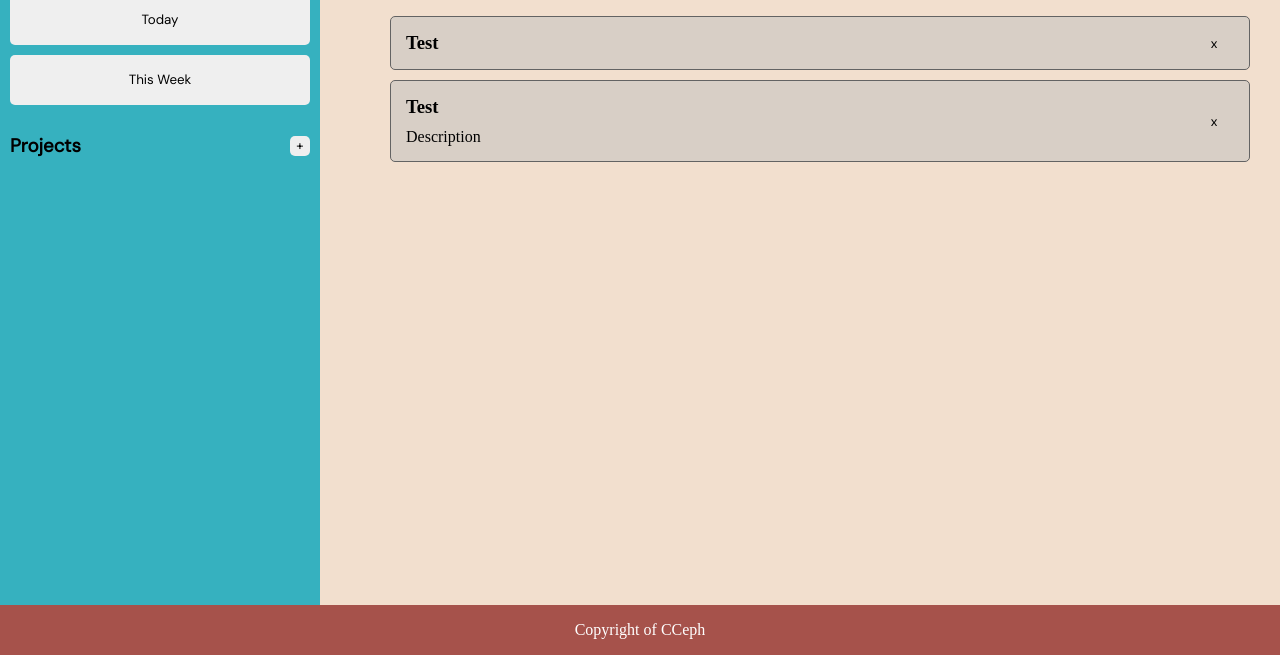
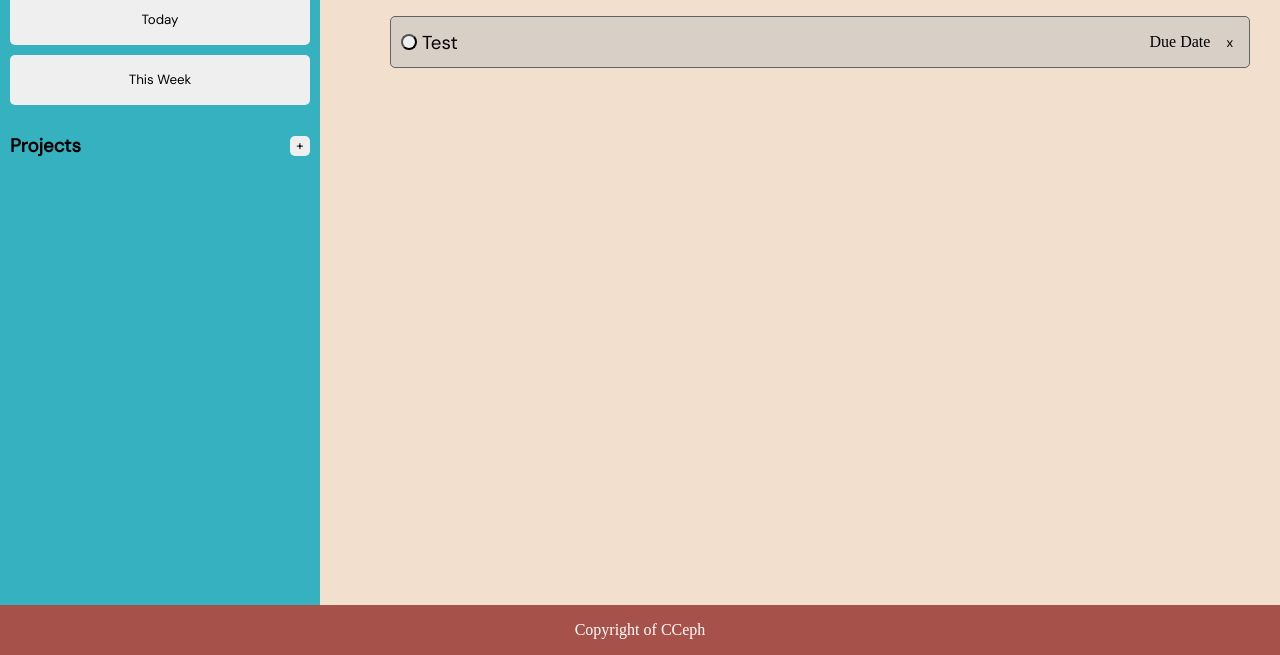
Before and after one commit to CCeph/to-do-list, a website built with webpack: page dist/index.html in a window 1280 px wide. Shown: the part 145-800 px from the top of the page. Built offline with Linux system fonts and the light colour scheme.

Commit message:
Redo task demo styling
Remove description, add a check-off button and due date.

```diff
--- a/src/style.css
+++ b/src/style.css
@@ -154,24 +154,52 @@ textarea {
   font-family: var(--listTitleFont);
 }
 
+/* Start of Task flex alignment*/
+
+.task-wrapper .task-details {
+  display: flex;
+}
+
+.task-details .task-left-sidebar {
+  flex: 0 1 auto;
+  display: flex;
+  align-items: center;
+}
+
+.task-details .task-title {
+  flex: 1;
+  display: flex;
+  align-items: center;
+}
+
+.task-details .task-right-sidebar {
+  flex: 0 1 auto;
+  display: flex;
+  justify-content: center;
+  align-items: center;
+  gap: 10px;
+}
+
+/* End of Task flex alignment*/
+
+/* Start of Task Styling */
+
 .content .task-wrapper {
   background-color: rgb(192, 192, 192, 0.5);
   border: 1px solid rgb(99, 99, 99);
   border-radius: 5px;
-  display: grid;
-  grid-template: 1fr / 1fr 50px;
-  padding: 10px;
+  padding: 0px 10px;
   margin-top: 10px;
+  list-style-type: none;
 }
 
-.task-wrapper .task-sidebar {
-  grid-area: 1 / 2 / 3 / 3;
-  display: flex;
-  justify-content: center;
-  align-items: center;
+.task-left-sidebar > button {
+  border-radius: 1.1rem;
+  height: 1rem;
+  width: 1rem;
 }
 
-.task-sidebar .remove-task-button {
+.task-right-sidebar .remove-task-button {
   height: 20px;
   background-color: transparent;
   border-radius: 5px;
@@ -179,17 +207,17 @@ textarea {
   font-family: var(--titleFont);
 }
 
-.task-sidebar .remove-task-button:hover {
+.task-right-sidebar .remove-task-button:hover {
   background-color: var(--activeNavButtonColor);
 }
 
 .task-wrapper .task-title {
   margin: 5px;
+  font-family: var(--titleFont);
+  font-weight: 200;
 }
 
-.task-wrapper .description {
-  margin: 5px;
-}
+/* End of Task Styling */
 
 /* End of Main Styling */
 
```
Also changed, not shown: dist/index.html, dist/main.js.
